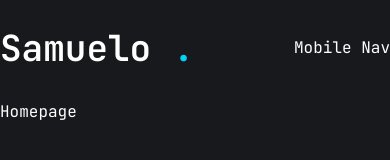
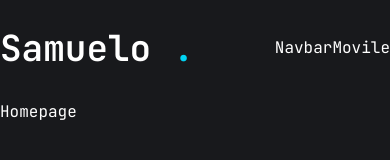
Before and after one commit to SamuelRodriguezC/Portfoleo, a Next.js app in the folder my-app/: page / in a window 390 px wide. Shown: the top 160 px of the page. Built offline with nearby package versions, Linux system fonts and the light colour scheme.

Commit message:
instalar iconos

```diff
--- a/my-app/components/uiComponents/Header.jsx
+++ b/my-app/components/uiComponents/Header.jsx
@@ -2,6 +2,7 @@ import Link from 'next/link'
 import React from 'react'
 import NavBar from './NavBar'
 import { Button } from '../ui/button'
+import NavbarMovile from './NavbarMovile'
 
 const Header = () => {
     return (
@@ -24,7 +25,9 @@ const Header = () => {
                 </div>
 
                 {/* Barra de Navegación para Móviles */}
-                <div className="lg:hidden">Mobile Nav</div>
+                <div className="lg:hidden">
+                    <NavbarMovile/>
+                </div>
 
             </div>
         </header>
--- /dev/null
+++ b/my-app/components/uiComponents/NavbarMovile.jsx
@@ -0,0 +1,11 @@
+"use client"
+
+import React from 'react'
+
+const NavbarMovile = () => {
+  return (
+    <nav>NavbarMovile</nav>
+  )
+}
+
+export default NavbarMovile
--- /dev/null
+++ b/package.json
@@ -0,0 +1,5 @@
+{
+  "dependencies": {
+    "react-icons": "^5.5.0"
+  }
+}
```
Also changed, not shown: 1 other file (tests, documents, lock files or other folders).
